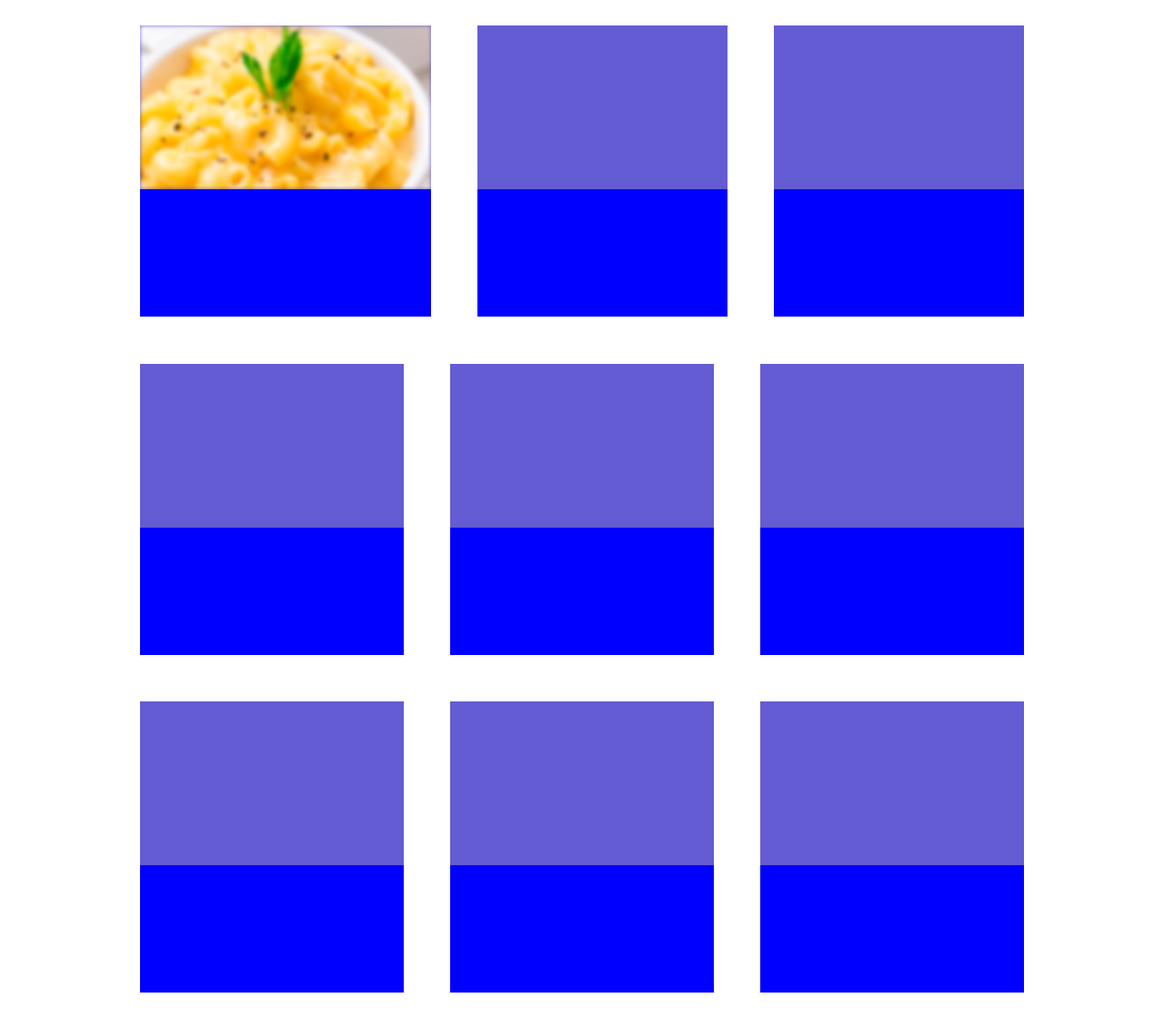
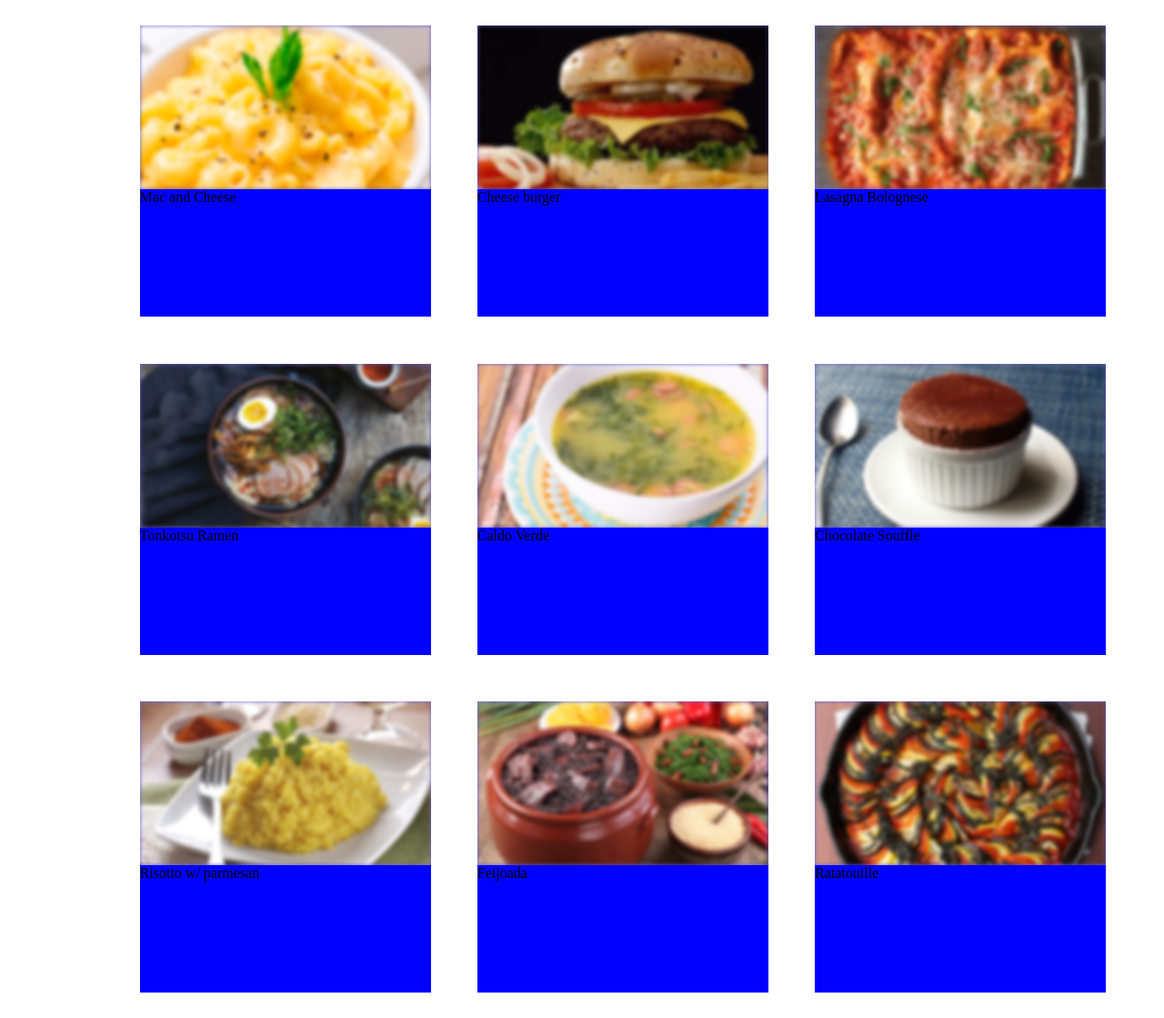
Before and after one commit to keafay/cookng, a plain HTML site: page index.html in a window 1280 px wide. Shown: the part 1082-2201 px from the top of the page at 91% size. Drawn offline with Linux system fonts and the light colour scheme.

Commit message:
Add files via upload

```diff
--- a/index.html
+++ b/index.html
@@ -43,7 +43,7 @@
             <div id=div_none> </div>
             <div id=receitas>
                 <div id=txtin> <h1> Learn all the recipes that you've always loved
-                    or are about to love, with</h1> <h1> Cookng&#9400;, the easy way to improve
+                    or are about to love, with Cookng&#9400;, the easy way to improve
                     your cooking.
                 </h1></div>
                 <div class=thumbs>
@@ -52,63 +52,80 @@
                             <div class="menino">
                                 <img src="/imgs/imgsfood/macandcheesethumb.png" alt="macncheese" style="height:14.069171648163962vw;">
                             </div>
-                            <a></a>
+                            <a>Mac and Cheese</a>
                         </div>
                     </a>
-                    <div>
-                        <div class="menino">
-
+                    <a href="/pgs/pgs_recipes/xburguer.html">
+                        <div>
+                            <div class="menino">
+                                <img src="/imgs/imgsfood/burgerthumb.jpg" alt="burguer" style="height:14.069171648163962vw;">
+                            </div>
+                            <a>Cheese burger</a>
                         </div>
-                        <a></a>
-                    </div>
-                    <div>
-                        <div class="menino">
-
+                    </a>
+                    <a href="/pgs/pgs_recipes/lasagna.html">
+                        <div>
+                            <div class="menino">
+                                <img src="/imgs/imgsfood/lasagnathumb.jpg" alt="burguer" style="height:14.069171648163962vw;">
+                            </div>
+                            <a>Lasagna Bolognese</a>
                         </div>
-                        <a></a>
-                    </div>
+                    </a>
                 </div>
                 <div class=thumbs>
-                    <div>
-                        <div class="menino">
-
+                    <a href="/pgs/pgs_recipes/ramen.html">
+                        <div>
+                            <div class="menino">
+                                <img src="/imgs/imgsfood/ramenthumb.jpg" alt="burguer" style="height:14.069171648163962vw;">
+                            </div>
+                            <a>Tonkotsu Ramen</a>
                         </div>
-                        <a></a>
-                    </div>
-                    <div>
-                        <div class="menino">
-
+                    </a>
+                    <a href="/pgs/pgs_recipes/caldoverde.html">
+                        <div>
+                            <div class="menino">
+                                <img src="/imgs/imgsfood/caldoverdethumb.jpg" alt="burguer" style="height:14.069171648163962vw; ">
+                            </div>
+                            <a>Caldo Verde</a>
                         </div>
-                        <a></a>
-                    </div>
-                    <div>
-                        <div class="menino">
-
+                    </a>
+                    <a href="/pgs/pgs_recipes/souffle.html">
+                        <div>
+                            <div class="menino">
+                                <img src="/imgs/imgsfood/soufflethumb.jpg" alt="burguer" style="height:14.069171648163962vw;">
+                            </div>
+                            <a>Chocolate Souffle</a>
                         </div>
-                        <a></a>
-                    </div>
+                    </a>
                 </div>
                 <div class=thumbs>
-                    <div>
-                        <div class="menino">
-
+                    <a href="/pgs/pgs_recipes/risottoparm.html">
+                        <div>
+                            <div class="menino">
+                                <img src="/imgs/imgsfood/risottoparmthumb.jpg" alt="burguer" style="height:14.069171648163962vw;">
+                            </div>
+                            <a>Risotto w/ parmesan</a>
                         </div>
-                        <a></a>
-                    </div>
-                    <div>
-                        <div class="menino">
-
+                    </a>
+                    <a href="/pgs/pgs_recipes/feijoada.html">
+                        <div>
+                            <div class="menino">
+                                <img src="/imgs/imgsfood/feijoadathumb.jpg" alt="burguer" style="height:14.069171648163962vw;">
+                            </div>
+                            <a>Feijoada</a>
                         </div>
-                        <a></a>
-                    </div>
-                    <div>
-                        <div class="menino">
-
+                    </a>
+                    <a href="/pgs/pgs_recipes/ratatu.html">
+                        <div>
+                            <div class="menino">
+                                <img src="/imgs/imgsfood/ratatuthumb.jpg" alt="burguer" style="height:14.069171648163962vw;">
+                            </div>
+                            <a>Ratatouille</a>
                         </div>
-                        <a></a>
-                    </div>
+                    </a>
                 </div>
             </div>
+            <div class="blankspc"></div>
             <div class=donate> </div>
             <div class=donate_title style="z-index: 1"><p> We put a lot of effort</p></div>
             <a href="#"><div class=donate_btn style="z-index: 1"><p> Donate</p></div></a>
@@ -129,12 +146,12 @@
                     </div>
                 </div>
                 <div class=footer_list>
-                    <p><a href="#">Home</p></a>
-                    <p><a href="#">Recipes</p></a>
+                    <p><a href="/index.html">Home</p></a>
+                    <p><a href="/pgs/recipes.html">Recipes</p></a>
                     <p><a href="#">Social</p></a>
-                    <p><a href="#">Contact</p></a>
-                    <p><a href="#">About</p></a>
-                    <p><a href="#">Login</p></a>
+                    <p><a href="/pgs/contact.html">Contact</p></a>
+                    <p><a href="/pgs/about.html">About</p></a>
+                    <p><a href="/pgs/login.html">Login</p></a>
                 </div>
             </footer>
         </div>
```
